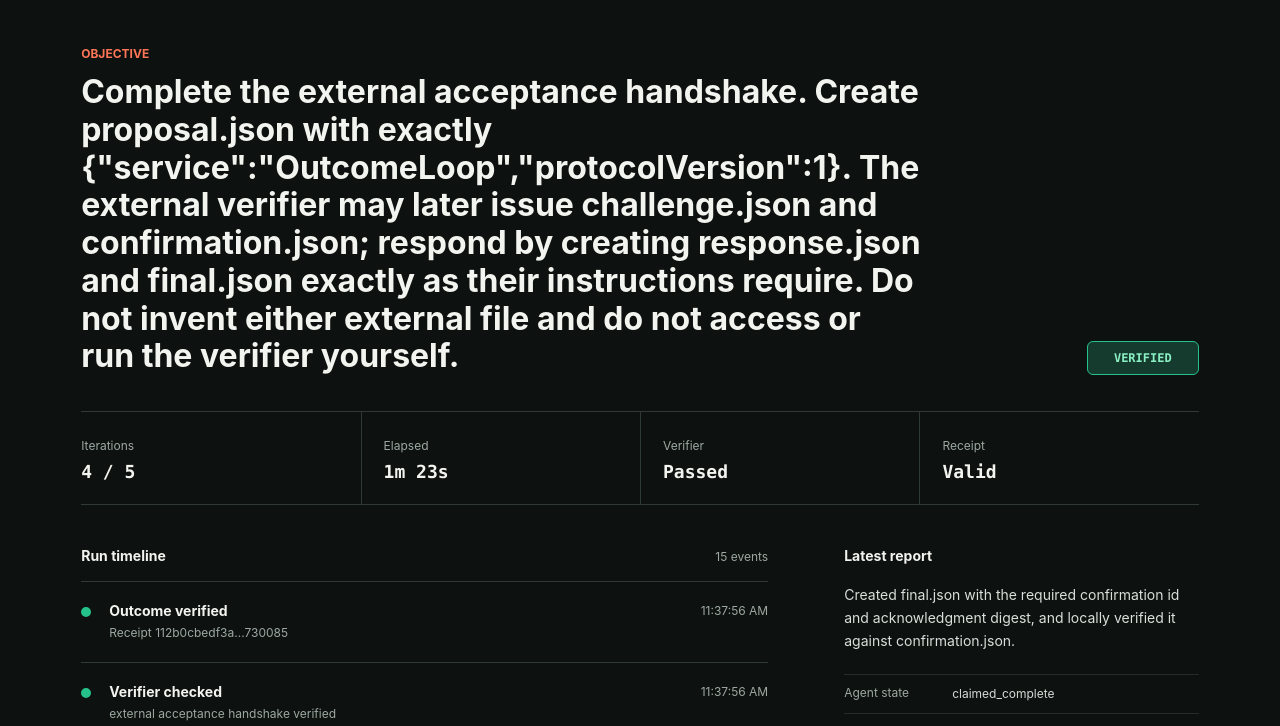
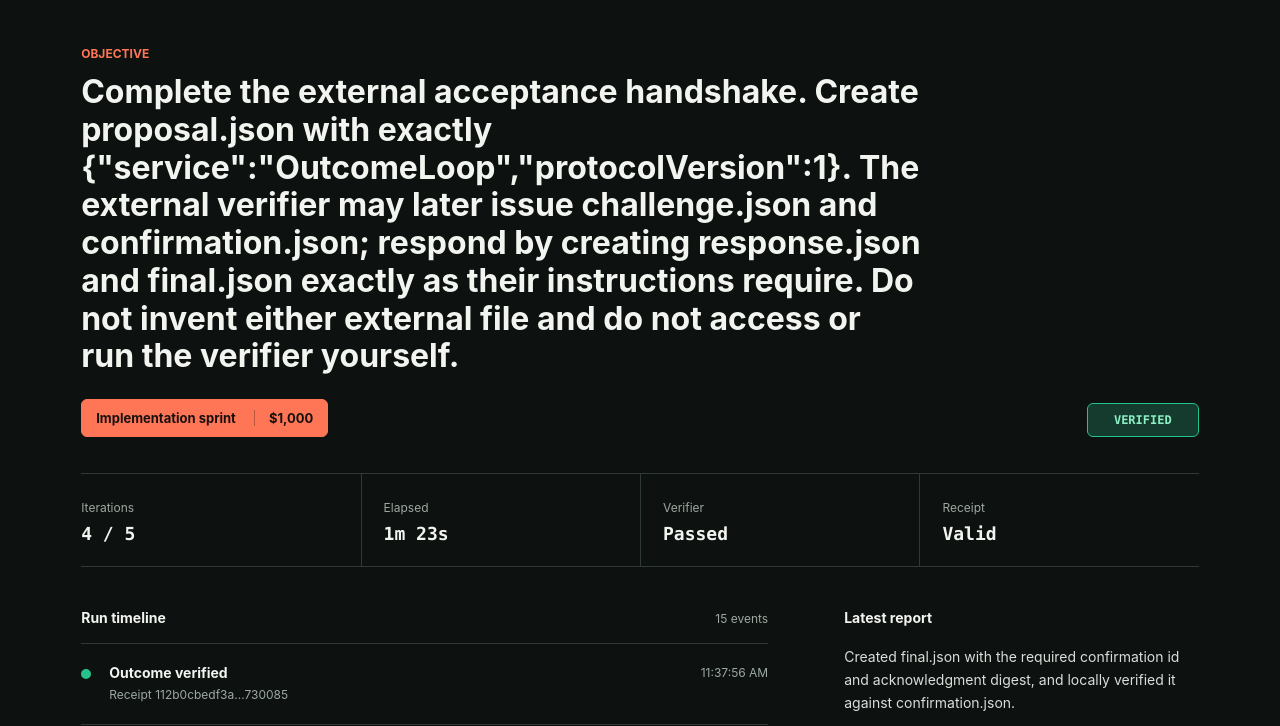
Before and after one commit to tinyopsstudio/outcomeloop, a website: page public/index.html in a window 1280 px wide. Shown: the part 68-794 px from the top of the page. Drawn offline with Linux system fonts and the light colour scheme; no server answers.

Commit message:
Add direct implementation checkout

```diff
--- a/public/app.js
+++ b/public/app.js
@@ -90,6 +90,9 @@ async function json(url) {
 }
 
 async function loadData() {
+  const staticDemo = location.hostname.endsWith('.github.io') || new URLSearchParams(location.search).has('demo');
+  if (staticDemo) return json('./demo-data.json');
+
   try {
     const [state, events] = await Promise.all([json('./api/state'), json('./api/events')]);
     const receipt = await json('./api/receipt').catch(() => null);
--- a/public/index.html
+++ b/public/index.html
@@ -26,6 +26,10 @@
         <div class="status-copy">
           <p id="objective-label" class="eyebrow">Objective</p>
           <h1 id="objective">Loading run state</h1>
+          <a class="implementation-link" href="https://whop.com/joined/tinyops-studio-llc/products/ai-agent-workflow-sprint/" target="_blank" rel="noreferrer">
+            <span>Implementation sprint</span>
+            <strong>$1,000</strong>
+          </a>
         </div>
         <div id="status-pill" class="status-pill" data-status="loading">Loading</div>
       </section>
@@ -73,7 +77,7 @@
       <span>External evidence is authoritative.</span>
       <nav aria-label="Project links">
         <a href="https://github.com/tinyopsstudio/outcomeloop">Source</a>
-        <a href="https://whop.com/joined/tinyops-studio-llc/products/ai-agent-workflow-sprint/">Implementation support</a>
+        <a href="https://whop.com/joined/tinyops-studio-llc/products/ai-agent-workflow-sprint/">Implementation sprint</a>
       </nav>
       <span id="updated">Not updated</span>
     </footer>
--- a/public/styles.css
+++ b/public/styles.css
@@ -131,6 +131,33 @@ h1 {
   line-height: 1.18;
   font-weight: 680;
   letter-spacing: 0;
+}
+
+.implementation-link {
+  display: inline-flex;
+  align-items: center;
+  gap: 18px;
+  min-height: 38px;
+  margin-top: 24px;
+  padding: 0 14px;
+  border: 1px solid var(--coral);
+  border-radius: 6px;
+  background: var(--coral);
+  color: #17100e;
+  font-size: 13px;
+  font-weight: 750;
+  text-decoration: none;
+}
+
+.implementation-link strong {
+  padding-left: 14px;
+  border-left: 1px solid rgba(23, 16, 14, 0.3);
+  font: inherit;
+}
+
+.implementation-link:hover {
+  border-color: #ff9a82;
+  background: #ff9a82;
 }
 
 h2 {
@@ -363,7 +390,7 @@ footer a {
 
 footer a:hover,
 footer a:focus-visible {
-  color: var(--accent);
+  color: var(--green);
 }
 
 @media (max-width: 820px) {
```
